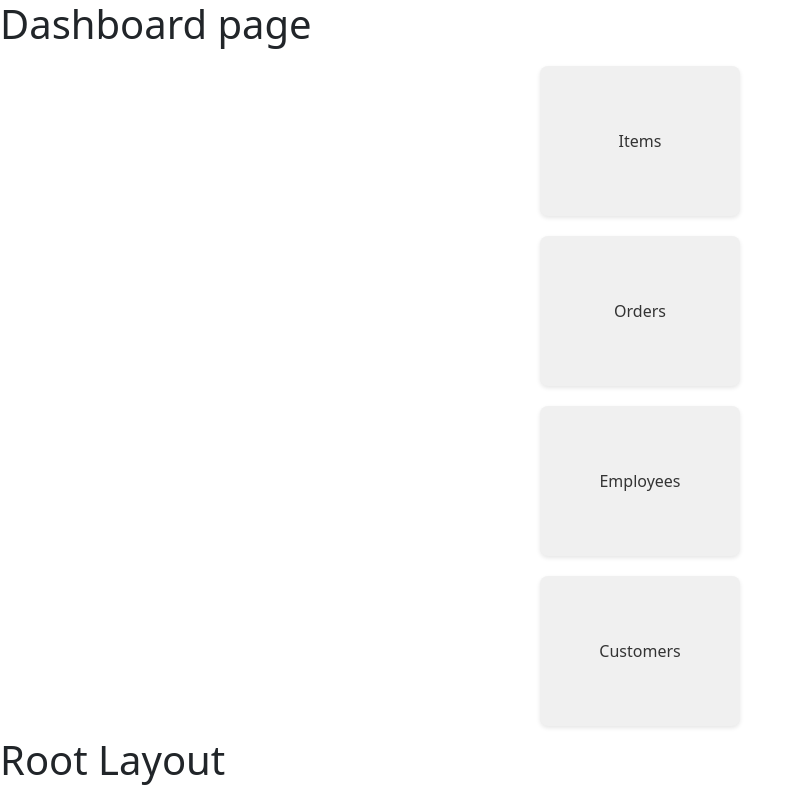
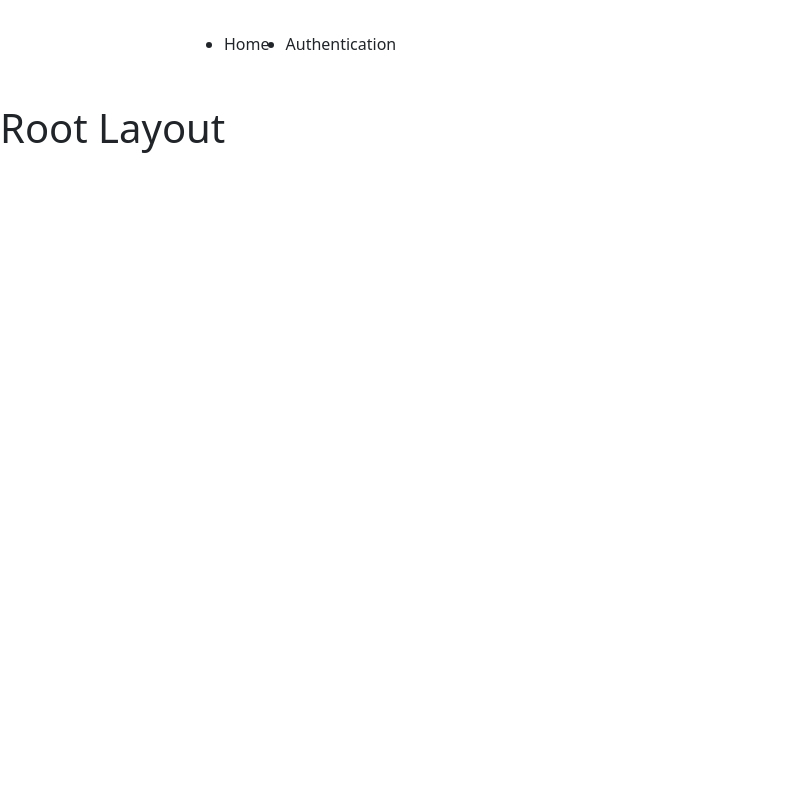
Before and after one commit to rishisharan/online-grocery, a React (Create React App) app: page /dashboard in a window 1280 px wide. Shown: the whole page, without its empty margins (0-800 px from the left). Built offline with nearby package versions, Linux system fonts and the light colour scheme.

Commit message:
Temporary push.

```diff
--- a/package.json
+++ b/package.json
@@ -10,6 +10,7 @@
     "bootstrap": "^5.3.0",
     "react": "^18.2.0",
     "react-dom": "^18.2.0",
+    "react-redux": "^8.1.2",
     "react-router-dom": "^6.11.2",
     "react-scripts": "5.0.1",
     "web-vitals": "^2.1.4"
--- a/src/App.js
+++ b/src/App.js
@@ -7,6 +7,9 @@
 import Item from './components/Items/Items';
 import Dashboard from './components/Dashboard/Dashboard';
 import Table from './components/Dashboard/itempage/Table';
+import ErrorPage from './pages/Error';
+import AuthForm from './components/AuthForm';
+import AuthenticationPage, {action as authAction} from './pages/Authentication';
 
 
 
@@ -15,23 +18,31 @@
   {
     path: '/',
     element: <RootLayout></RootLayout>,
+    errorElement: <ErrorPage/>,
     children: [
-      { path: '/itemPage', element: <Table/> },
       { path: '/', element: <Header /> },
-      { path: '/dashboard', element: <Dashboard /> },
+      {
+        path: 'dashboard',
+        element: <Dashboard />,
+        children : [
+          {
+            path: 'itemPage',
+            index: true,
+            element: <Table/>
+          },
+        ],
+      },
+      {
+        path: 'auth',
+        element: <AuthenticationPage />,
+        action: authAction
+      },
     ],
   }
 ]);
 
 function App() {
   return <RouterProvider router={router}/>;
-    // <Fragment>
-    //   <Header>
-
-    //   </Header>
-    // </Fragment>
-
-  //);
 }
 
 export default App;
--- /dev/null
+++ b/src/components/AuthForm.js
@@ -0,0 +1,46 @@
+
+import { Form, Link, useActionData, useNavigation, useSearchParams } from 'react-router-dom';
+
+import classes from './AuthForm.module.css';
+
+function AuthForm() {
+
+  const data = useActionData();
+  const [searchParams] =  useSearchParams();
+  const isLogin = searchParams.get('mode') === 'login';
+  const navigation = useNavigation();
+  const isSubmitting = navigation.state === 'submitting';
+
+  return (
+    <>
+      <Form method="post" className={classes.form}>
+        <h1>{isLogin ? 'Log in' : 'Create a new user'}</h1>
+        {data && data.errors && (
+          <ul>
+            {Object.values(data.errors).map((err) => (
+             <li key={err}>{err}</li>
+            ))}
+          </ul>
+        )}
+        {data && data.message && <p>{data.message}</p>}
+        {data && data.error && <p>{data.error}</p>}
+        <p>
+          <label htmlFor="email">Email</label>
+          <input id="email" type="email" name="email" required />
+        </p>
+        <p>
+          <label htmlFor="image">Password</label>
+          <input id="password" type="password" name="password" required />
+        </p>
+        <div className={classes.actions}>
+          <Link to={`?mode=${isLogin ? 'signup' : 'login'}`}>
+            {isLogin ? 'Create new user' : 'Login'}
+          </Link>
+          <button disabled={isSubmitting}>{isSubmitting ? 'Saving..' : 'Save'}</button>
+        </div>
+      </Form>
+    </>
+  );
+}
+
+export default AuthForm;
--- /dev/null
+++ b/src/components/AuthForm.module.css
@@ -0,0 +1,48 @@
+.form {
+  max-width: 40rem;
+  margin: 2rem auto;
+}
+
+.form label,
+.form input,
+.form textarea {
+  display: block;
+  width: 100%;
+}
+
+.form input,
+.form textarea {
+  font: inherit;
+  padding: 0.25rem;
+}
+
+.actions {
+  display: flex;
+  gap: 1rem;
+  justify-content: flex-end;
+  align-items: center;
+}
+
+.actions button {
+  font: inherit;
+  cursor: pointer;
+  padding: 0.5rem 1.5rem;
+  border-radius: 4px;
+  background-color: var(--color-gray-300);
+  color: var(--color-gray-800);
+  border: none;
+}
+
+.actions a {
+  text-decoration: none;
+  background-color: transparent;
+  color: var(--color-gray-300);
+}
+
+.actions button:hover {
+  background-color: var(--color-primary-300);
+}
+
+.actions a:hover {
+  background-color: var(--color-gray-800);
+}
--- a/src/components/Cart/CartItem.js
+++ b/src/components/Cart/CartItem.js
@@ -1,9 +1,11 @@
 import classes from './CartItem.module.css';
 
 const CartItem = (props) => {
-  const price = `$${props.price.toFixed(2)}`;
+  // const price = `$${props.price.toFixed(2)}`;
+  const price = '5.00$';
   const quantity = +props.quantity;
-  const totalByQuantity = `$${(Number(props.price) *  quantity).toFixed(2)}`;
+  const totalByQuantity = `$${(Number(props.price) *  quantity)?.toFixed(2)}`;
+
 
   return (
     <li className={classes['cart-item']}>
--- a/src/components/Dashboard/Dashboard.js
+++ b/src/components/Dashboard/Dashboard.js
@@ -1,22 +1,11 @@
 import { Link } from "react-router-dom";
 import classes from "./Dashboard.module.css";
+import MainNavigation from "../MainNavigation";
 
 const Dashboard = () => {
   return (
     <>
-      <h1>Dashboard page</h1>
-      <Link to="/itemPage" className={classes["tile-content"]}>
-        <div className={classes["tile-container"]}>Items</div>
-      </Link>
-      <Link to="/itemPage" className={classes["tile-content"]}>
-        <div className={classes["tile-container"]}>Orders</div>
-      </Link>
-      <Link to="/itemPage" className={classes["tile-content"]}>
-        <div className={classes["tile-container"]}>Employees</div>
-      </Link>
-      <Link to="/itemPage" className={classes["tile-content"]}>
-        <div className={classes["tile-container"]}>Customers</div>
-      </Link>
+      <MainNavigation/>
     </>
   );
 };
--- a/src/components/Items/ItemDetails/ItemDetails.js
+++ b/src/components/Items/ItemDetails/ItemDetails.js
@@ -4,7 +4,8 @@
 import ItemForm from './ItemForm';
 const ItemDetails = (props) => {
     const cartCtx =  useContext(CartContext);
-    const price = `$${props.price.toFixed(2)}`;
+    const price = `$${props.price?.toFixed(2)}`;
+
     const onAddToCartHandler = quantity => {
         cartCtx.addItem({
             id: props.id,
--- a/src/components/MainNavigation.js
+++ b/src/components/MainNavigation.js
@@ -1,19 +1,33 @@
-import { Link } from "react-router-dom";
+import { NavLink } from 'react-router-dom';
+
+import classes from './MainNavigation.module.css';
+
 
 function MainNavigation() {
-
   return (
-        <header>
+    <header className={classes.header}>
       <nav>
-                <ul>
+        <ul className={classes.list}>
           <li>
-                        <Link to="/">Home</Link>
+            <NavLink
+              to="/"
+              className={({ isActive }) =>
+                isActive ? classes.active : undefined
+              }
+              end
+            >
+              Home
+            </NavLink>
           </li>
           <li>
-                        <Link to='/items'>Item</Link>
-                    </li>
-                    <li>
-                        <Link to="/dashboard">Dashboard</Link>
+            <NavLink
+              to="/auth"
+              className={({ isActive }) =>
+                isActive ? classes.active : undefined
+              }
+            >
+              Authentication
+            </NavLink>
           </li>
         </ul>
       </nav>
--- /dev/null
+++ b/src/components/MainNavigation.module.css
@@ -0,0 +1,22 @@
+.header {
+  max-width: 60rem;
+  margin: auto;
+  padding: 2rem;
+  display: flex;
+  justify-content: space-between;
+}
+
+.list {
+  display: flex;
+  gap: 1rem;
+}
+
+.list a {
+  text-decoration: none;
+  color: var(--color-primary-400);
+}
+
+.list a:hover,
+.list a.active {
+  color: var(--color-primary-800);
+}
--- /dev/null
+++ b/src/pages/Authentication.js
@@ -0,0 +1,56 @@
+import { json, redirect } from 'react-router-dom';
+import AuthForm from '../components/AuthForm';
+
+function AuthenticationPage() {
+  return  <AuthForm/>;
+}
+
+export default AuthenticationPage;
+
+export async function action({request}) {
+  const searchParams = new URL(request.url).searchParams;
+  const mode = searchParams.get('mode') || 'signup';
+
+  if(mode !== 'login' && mode !== 'signup'){
+    throw json({message: 'Unsupported mode.'}, {status: 422});
+  }
+
+  const data = await request.formData();
+  const authData = {
+    username: data.get('email'),
+    email: data.get('email'),
+    password: data.get('password'),
+  };
+
+  const response = await fetch('http://localhost:8080/api/auth/'+ mode, {
+    method: 'POST',
+    headers: {
+      'Content-Type' : 'application/json'
+    },
+    body: JSON.stringify(authData)
+  });
+
+  console.log(response);
+  if(response.status === 422 || response.status === 401 || response.status === 400) {
+    return response;
+  }
+
+  if(!response.ok) {
+    throw json({message: 'Could not authenticate user'}, {status : 500});
+  }
+
+  if (mode === 'login' && response.status === 200) {
+    const respData = await response.json();
+    console.log('Response ', respData);
+    localStorage.setItem('accessToken', respData.accessToken);
+    localStorage.setItem('roles', respData.roles);
+    localStorage.setItem('username', respData.username);
+    localStorage.setItem('email', respData.email);
+    localStorage.setItem('id', respData.id);
+    const obj = localStorage.getItem('authDetails');
+    console.log('Object is ', obj);
+    return redirect('/dashboard');
+  }
+
+  return response;
+}
--- /dev/null
+++ b/src/pages/Error.js
@@ -0,0 +1,31 @@
+import { useRouteError } from 'react-router-dom';
+import MainNavigation from '../components/MainNavigation';
+
+// import PageContent from '../components/PageContent';
+
+function ErrorPage() {
+  const error = useRouteError();
+
+  let title = 'An error occurred!';
+  let message = 'Something went wrong!';
+
+  if (error.status === 500) {
+    message = error.data.message;
+  }
+
+  if (error.status === 404) {
+    title = 'Not found!';
+    message = 'Could not find resource or page.';
+  }
+
+  return (
+    <>
+      <MainNavigation />
+      {/* <PageContent title={title}> */}
+        <p>{message}</p>
+      {/* </PageContent> */}
+    </>
+  );
+}
+
+export default ErrorPage;
```
Also changed, not shown: src/util/auth.js (added), 1 other file (tests, documents, lock files or other folders). Lines whose indentation alone changed are shown as unchanged.
